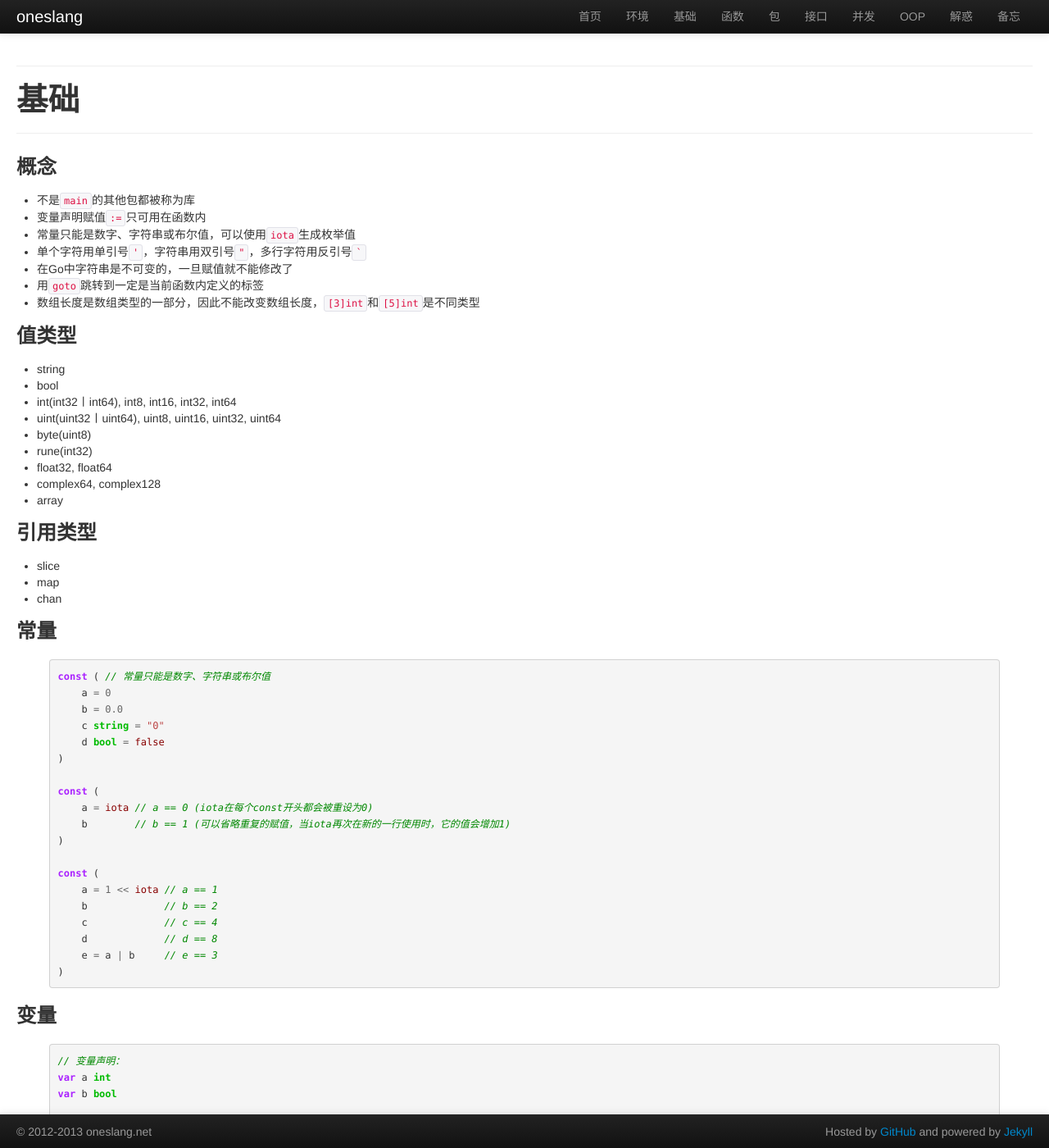
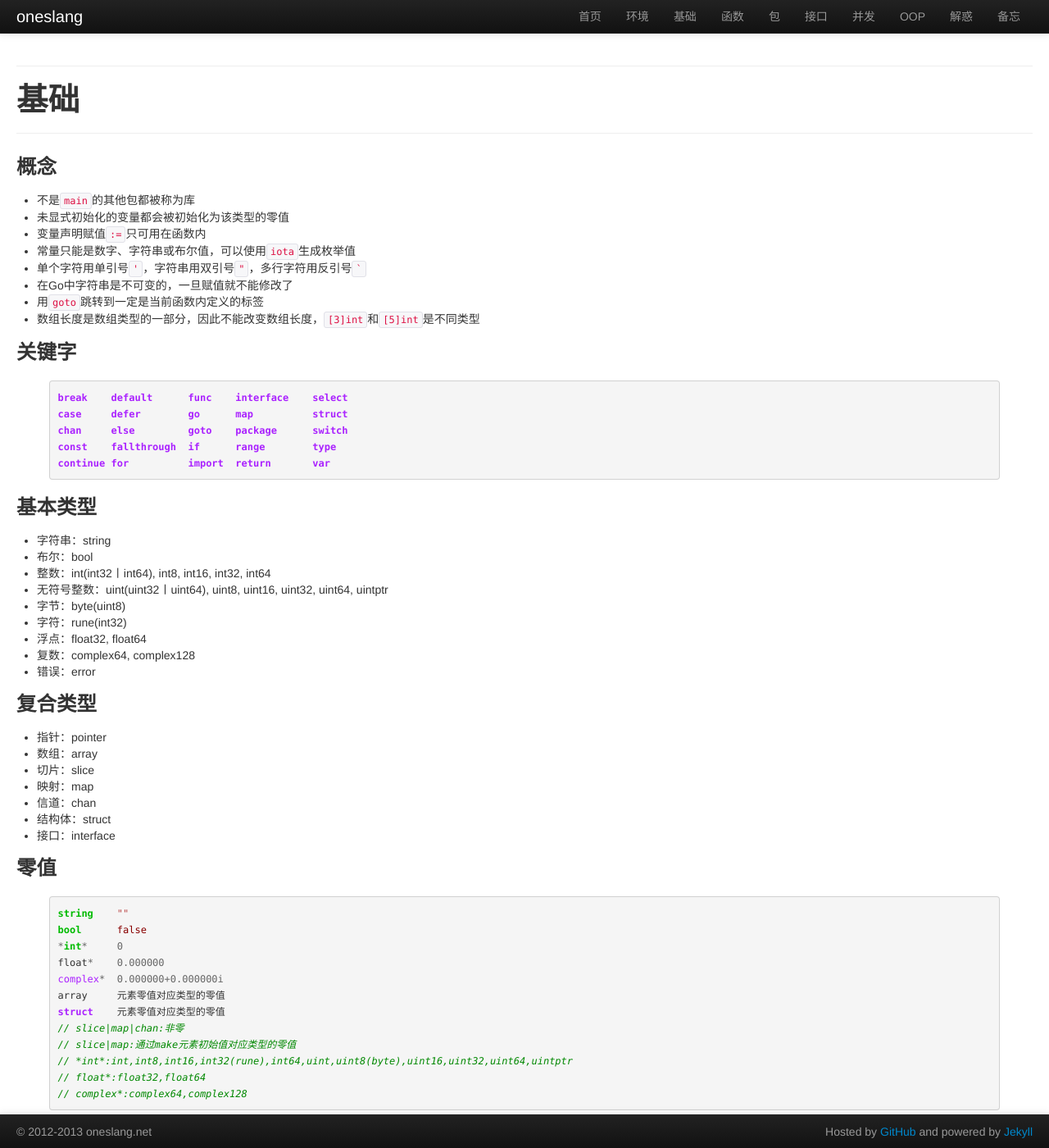
Before and after one commit to oneslang/oneslang.net, a Jekyll site: the page built from golang/basic.md, in a window 1280 px wide and 1400 px high. Shown: the whole window at 82% size. Built offline with Jekyll 4.4.1, drawn with Linux system fonts in a browser that asks for light colours; some of the changed text lies outside the part shown.

Commit message:
add keywords and zeroed

```diff
--- a/golang/basic.md
+++ b/golang/basic.md
@@ -5,6 +5,7 @@ title: 基础
 
 ### 概念
 * 不是`main`的其他包都被称为库
+* 未显式初始化的变量都会被初始化为该类型的零值
 * 变量声明赋值`:=`只可用在函数内
 * 常量只能是数字、字符串或布尔值，可以使用`iota`生成枚举值
 * 单个字符用单引号`'`，字符串用双引号`"`，多行字符用反引号`` ` ``
@@ -12,21 +13,50 @@ title: 基础
 * 用`goto`跳转到一定是当前函数内定义的标签
 * 数组长度是数组类型的一部分，因此不能改变数组长度，`[3]int`和`[5]int`是不同类型
 
-### 值类型
-* string
-* bool
-* int(int32〡int64), int8, int16, int32, int64
-* uint(uint32〡uint64), uint8, uint16, uint32, uint64
-* byte(uint8)
-* rune(int32)
-* float32, float64
-* complex64, complex128
-* array
+### 关键字
+{% highlight go %}
+break    default      func    interface    select
+case     defer        go      map          struct
+chan     else         goto    package      switch
+const    fallthrough  if      range        type
+continue for          import  return       var
+{% endhighlight %}
 
-### 引用类型
-* slice
-* map
-* chan
+### 基本类型
+* 字符串：string
+* 布尔：bool
+* 整数：int(int32〡int64), int8, int16, int32, int64
+* 无符号整数：uint(uint32〡uint64), uint8, uint16, uint32, uint64, uintptr
+* 字节：byte(uint8)
+* 字符：rune(int32)
+* 浮点：float32, float64
+* 复数：complex64, complex128
+* 错误：error
+
+### 复合类型
+* 指针：pointer
+* 数组：array
+* 切片：slice
+* 映射：map
+* 信道：chan
+* 结构体：struct
+* 接口：interface
+
+### 零值
+{% highlight go %}
+string    ""
+bool      false
+*int*     0
+float*    0.000000
+complex*  0.000000+0.000000i
+array     元素零值对应类型的零值
+struct    元素零值对应类型的零值
+// slice|map|chan:非零
+// slice|map:通过make元素初始值对应类型的零值
+// *int*:int,int8,int16,int32(rune),int64,uint,uint8(byte),uint16,uint32,uint64,uintptr
+// float*:float32,float64
+// complex*:complex64,complex128
+{% endhighlight %}
 
 ### 常量
 {% highlight go %}
@@ -54,35 +84,35 @@ const (
 ### 变量
 {% highlight go %}
 // 变量声明：
-var a int
+var a, c int
 var b bool
 
 // 变量声明赋值：
-var a int = 15
+var a, c int = 15, 20
 var b bool = true
 
 // 变量类型推断：
-var a = 15
+var a, c = 15, 20
 var b = true
 
 // 简写方式（只可用在函数内）：
-a := 15
+a, c := 15, 20
 b := true
 
 // 多个变量声明：
 var (
-    a int
+    a, c int
     b bool = true
 )
 
 // 平行赋值：
-a, b := 20, 16
+a, b := 20, true
 
 // 特殊的变量名：任何赋给它的值都被丢弃
-_, b := 34, 35
+_, c := 15, 20
 {% endhighlight %}
 
-### 字符串
+### string
 {% highlight go %}
 s := `Starting part
       Ending part`
```
Also changed, not shown: other parts of golang/basic.md (+2 -0 lines).
